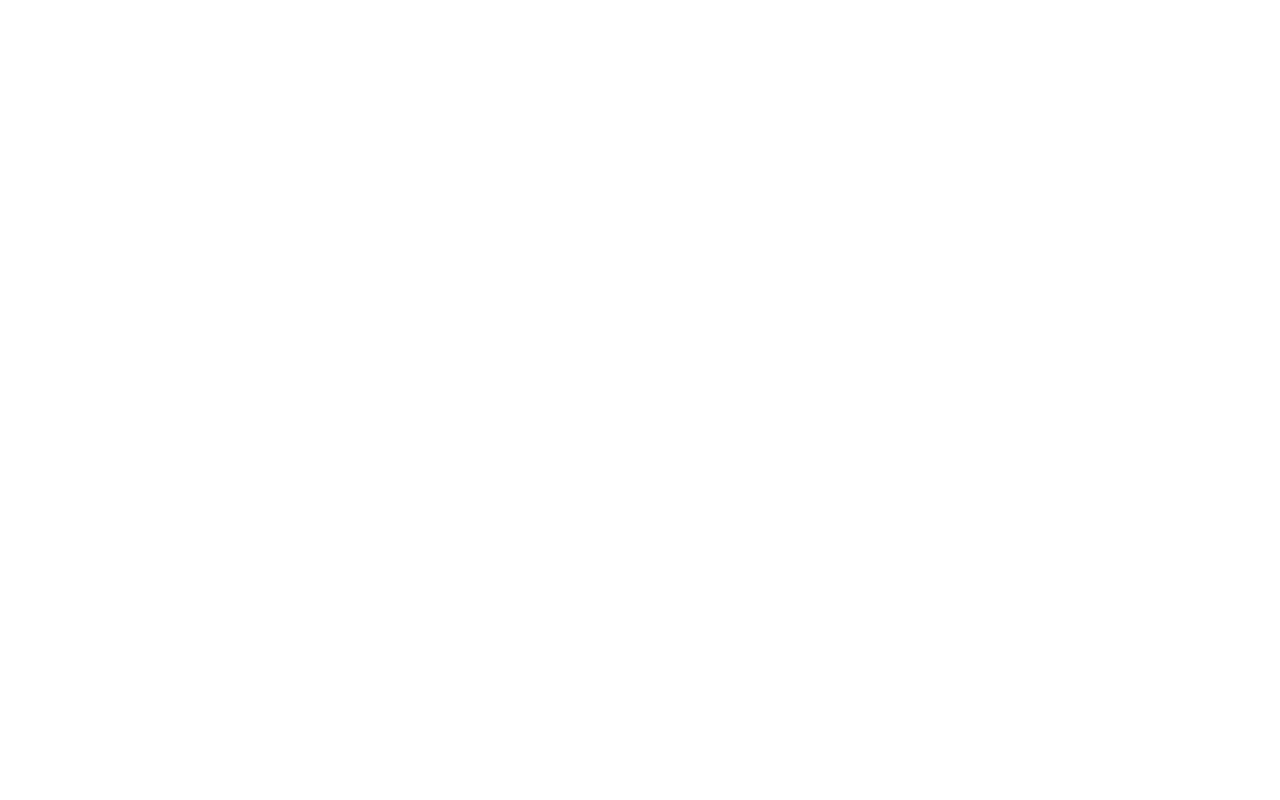
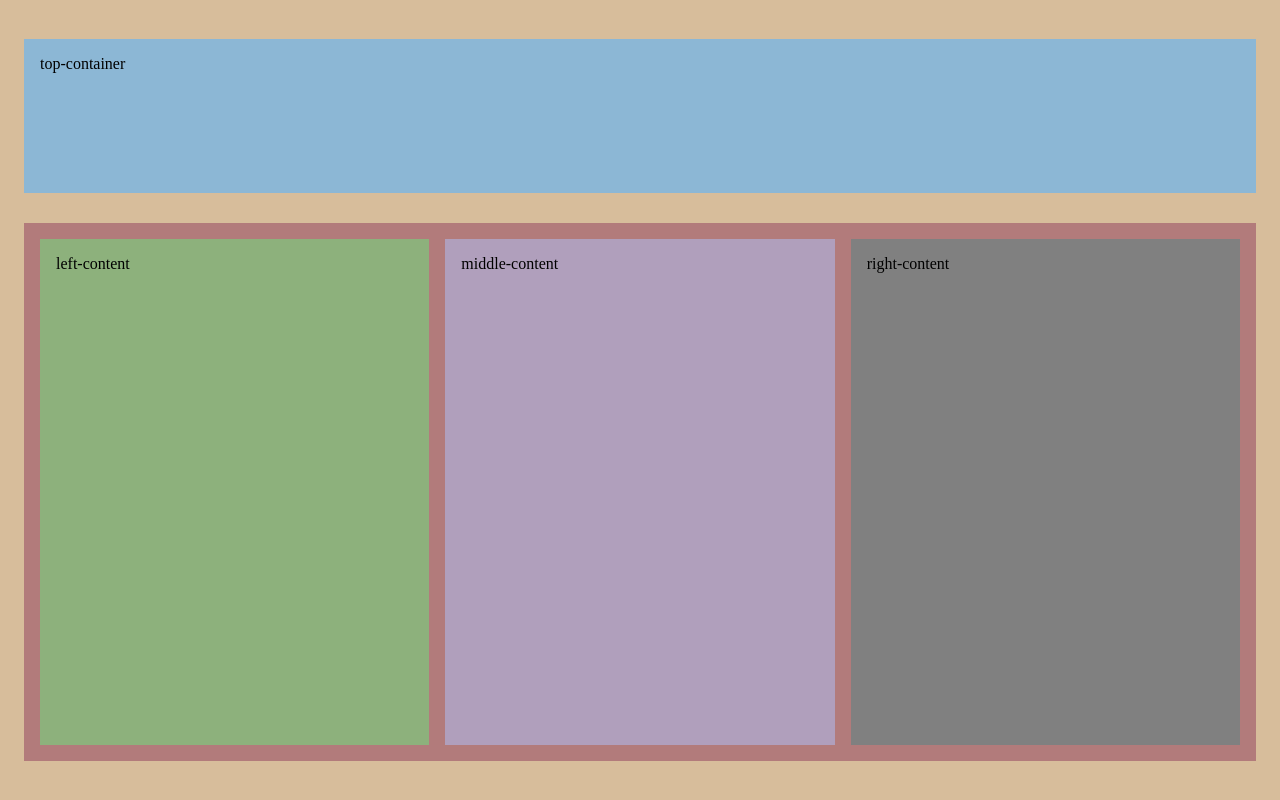
Before and after one commit to mar109us/clicker, a plain HTML site: page index.html in a window 1280 px wide. Drawn offline with Linux system fonts and the light colour scheme.

Commit message:
basic css and html setup

```diff
--- a/index.html
+++ b/index.html
@@ -1,11 +1,20 @@
-<!DOCTYPE html>
+<!doctype html>
 <html lang="en">
-<head>
-   <meta charset="UTF-8">
-   <meta name="viewport" content="width=device-width, initial-scale=1.0">
-   <title>Click</title>
-</head>
-<body>
-
-</body>
+   <head>
+      <meta charset="UTF-8" />
+      <meta name="viewport" content="width=device-width, initial-scale=1.0" />
+      <title>Click</title>
+      <link rel="stylesheet" href="style.css" />
+   </head>
+   <body>
+      <div id="primary-container" class="column padding-1 justify-evenly">
+         <div id="top-container" class="margin-1 padding-1">top-container</div>
+         <div id="content-container" class="row justify-evenly align-center margin-1 padding-1 gap">
+            <div id="left-content" class="padding-1">left-content</div>
+            <div id="middle-content" class="padding-1">middle-content</div>
+            <div id="right-content" class="padding-1">right-content</div>
+         </div>
+      </div>
+   </body>
+   <script src="main.js"></script>
 </html>
--- a/style.css
+++ b/style.css
@@ -0,0 +1,71 @@
+* {
+   box-sizing: border-box;
+}
+body {
+   margin: 0;
+   width: 100vw;
+   height: 100vh;
+   background-color: rgb(215, 189, 155);
+}
+
+#primary-container {
+   width: 100%;
+   height: 100%;
+}
+
+#top-container {
+   height: 20%;
+   background-color: rgb(140, 183, 213);
+}
+
+#content-container {
+   background-color: rgb(178, 123, 123);
+   height: 70%;
+
+   #left-content {
+      background-color: rgb(141, 177, 124);
+   }
+
+   #middle-content {
+      background-color: rgb(176, 159, 188);
+   }
+
+   #right-content {
+      background-color: gray;
+   }
+
+   [id] {
+      width: 100%;
+      height: 100%;
+   }
+}
+
+.row {
+   display: flex;
+   flex-direction: row;
+}
+
+.column {
+   display: flex;
+   flex-direction: column;
+}
+
+.gap {
+   gap: 1em;
+}
+
+.justify-evenly {
+   justify-content: space-evenly;
+}
+
+.align-center {
+   align-items: center;
+}
+
+.padding-1 {
+   padding: 1em;
+}
+
+.margin-1 {
+   margin: 0.5em;
+}
```
